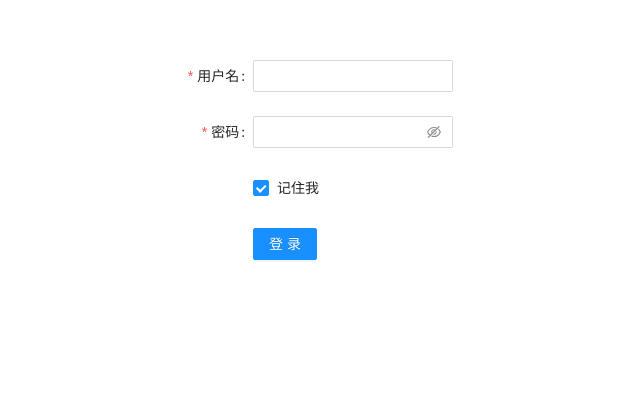
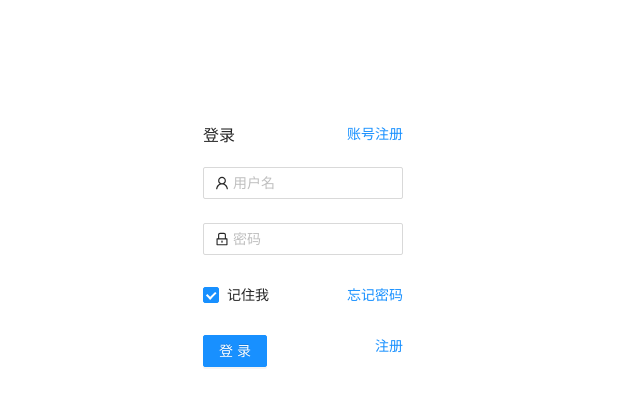
Before and after one commit to hash070/MyReactDemo, a React (Vite) app in the folder ReactFrontEnd/: page / in a window 1280 px wide. Shown: the part 165-570 px from the top of the page, without its empty margins (337-977 px from the left). Built offline with nearby package versions, Linux system fonts and the light colour scheme.

Commit message:
Update login

```diff
--- a/ReactFrontEnd/src/App.css
+++ b/ReactFrontEnd/src/App.css
@@ -1,36 +1,3 @@
-.LoginForm {
-	margin: auto;
-	position: absolute;
-	width: 300px;
-	height: 350px;
-	position: absolute;
-	left: 50%;
-	top: 50%;
-	transform: translate(-50%,-50%);
-}
-
-/* .main{
-	text-align: center;
-	background-color: #fff;
-	border-radius: 20px;
-	width: 300px;
-	height: 350px;
-	margin: auto;
-	position: absolute;
-	top: 0;
-	left: 0;
-	right: 0;
-	bottom: 0;
+/* .App {
+    background-color: #001529;
 } */
-
-.main{
-	text-align: center;
-	background-color: #fff;
-	border-radius: 20px;
-	width: 300px;
-	height: 350px;
-	position: absolute;
-	left: 50%;
-	top: 50%;
-	transform: translate(-50%,-50%);
-}
--- a/ReactFrontEnd/src/App.jsx
+++ b/ReactFrontEnd/src/App.jsx
@@ -1,15 +1,12 @@
-
 import {React,Fragment} from 'react';
 import { Routes, Route, Link } from "react-router-dom";
 import { useNavigate } from 'react-router-dom';
 import AdminPaneLayout from './views/AdminPane';
 import Favicon from 'react-favicon';
+// import './App.css'
 //引入Home
 import Home from './views/Home.jsx'
 import LoginForm from './views/Login.jsx'
-
-
-
 
 const App = () => {
   return (
--- a/ReactFrontEnd/src/main.jsx
+++ b/ReactFrontEnd/src/main.jsx
@@ -4,7 +4,6 @@ import { BrowserRouter } from "react-router-dom";
 import { Button, DatePicker } from 'antd';
 import 'antd/dist/antd.css'; // or 'antd/dist/antd.less'
 import App from './App.jsx'
-import './App.css'
 
 
 ReactDOM.createRoot(document.getElementById('root')).render(
--- /dev/null
+++ b/ReactFrontEnd/src/styles/Login.css
@@ -0,0 +1,31 @@
+.login-wrap {
+	display: flex;
+	width: 200px;
+	height: 100vh;
+	margin: auto;
+	align-items: center;
+}
+
+.login-wrap .column {
+	font-size: 16px;
+	float: left;
+	/* margin-left: 20%; */
+}
+
+.login-wrap a {
+	font-size: 14px;
+	float: right;
+	/* opacity: .3; */
+}
+
+.main{
+	text-align: center;
+	background-color: #fff;
+	border-radius: 20px;
+	width: 300px;
+	height: 350px;
+	position: absolute;
+	left: 50%;
+	top: 50%;
+	transform: translate(-50%,-50%);
+}
--- a/ReactFrontEnd/src/views/Login.jsx
+++ b/ReactFrontEnd/src/views/Login.jsx
@@ -1,7 +1,9 @@
-import { Button, Checkbox, Form, Input } from 'antd';
+import { Button, Checkbox, Form, Input, Col, Row } from 'antd';
 import axios from 'axios';
 import { React, Fragment } from 'react';
 import { useNavigate } from 'react-router-dom';
+import '../styles/Login.css';
+import { LockOutlined, UserOutlined } from '@ant-design/icons';
 
 
 const LoginForm = () => {
@@ -23,69 +25,55 @@ const LoginForm = () => {
     };
 
     return (
-        <Form className="LoginForm"
-            name="basic"
-            labelCol={{
-                span: 8,
-            }}
-            wrapperCol={{
-                span: 16,
-            }}
-            initialValues={{
-                remember: true,
-            }}
-            onFinish={onFinish}
-            onFinishFailed={onFinishFailed}
-            autoComplete="off"
-        >
+        <div className='login-wrap'>
+            <div>
+                <div className='form-header'>
+                    <h4 className='column'>登录</h4>
+                    <a href='/home'>账号注册</a>
+                </div>
+                <br />
+                <br />
+
+                <Form
+                    name="normal_login"
+                    className="login-form"
+                    initialValues={{ remember: true }}
+                    onFinish={onFinish}>
                     <Form.Item
-                label="用户名"
                         name="username"
-                rules={[
-                    {
-                        required: true,
-                        message: '请输入您的用户名',
-                    },
-                ]}
-            >
-                <Input />
+                        rules={[{ required: true, message: '请输入您的用户名!' }]}>
+                        <Input prefix={<UserOutlined className="site-form-item-icon" />}
+                            placeholder="用户名" />
                     </Form.Item>
-
                     <Form.Item
-                label="密码"
                         name="password"
-                rules={[
-                    {
-                        required: true,
-                        message: '请输入您的密码',
-                    },
-                ]}
-            >
-                <Input.Password />
+                        rules={[{ required: true, message: '请输入您的密码!' }]}>
+                        <Input
+                            prefix={<LockOutlined className="site-form-item-icon" />}
+                            type="password"
+                            placeholder="密码"
+                        />
                     </Form.Item>
-
-            <Form.Item
-                name="remember"
-                valuePropName="checked"
-                wrapperCol={{
-                    offset: 8,
-                    span: 16,
-                }}
-            >
+                    <Form.Item>
+                        <Form.Item name="remember" valuePropName="checked" noStyle>
                             <Checkbox>记住我</Checkbox>
                         </Form.Item>
 
-            <Form.Item
-                wrapperCol={{
-                    offset: 8,
-                    span: 16,
-                }}
-            >
-                <Button type="primary" htmlType="submit">
+                        <a className="login-form-forgot" href="">
+                            忘记密码
+                        </a>
+                    </Form.Item>
+
+                    <Form.Item>
+                        <Button type="primary" htmlType="submit" className="login-form-button">
                             登录
                         </Button>
+                        <a href="">注册</a>
                     </Form.Item>
                 </Form>
+            </div>
+
+        </div>
     );
 };
 
```
Lines whose indentation alone changed are shown as unchanged.
